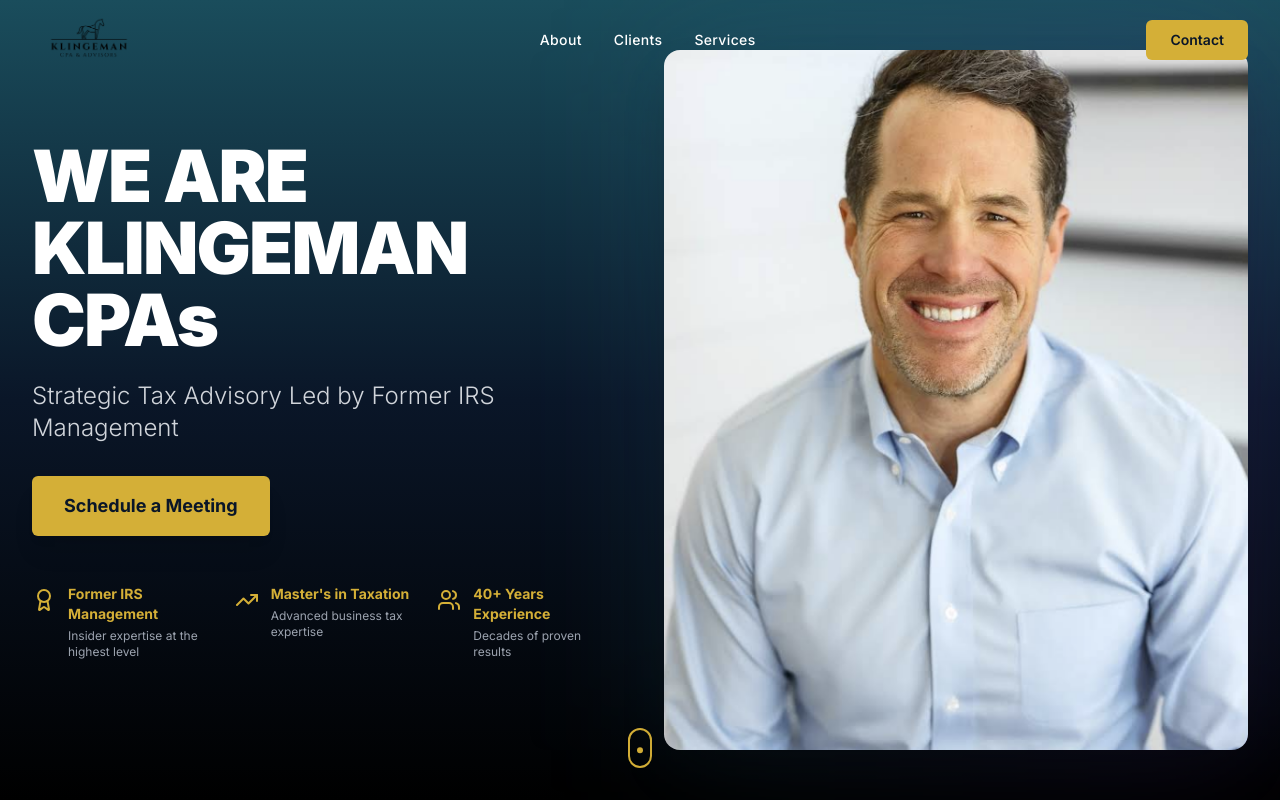
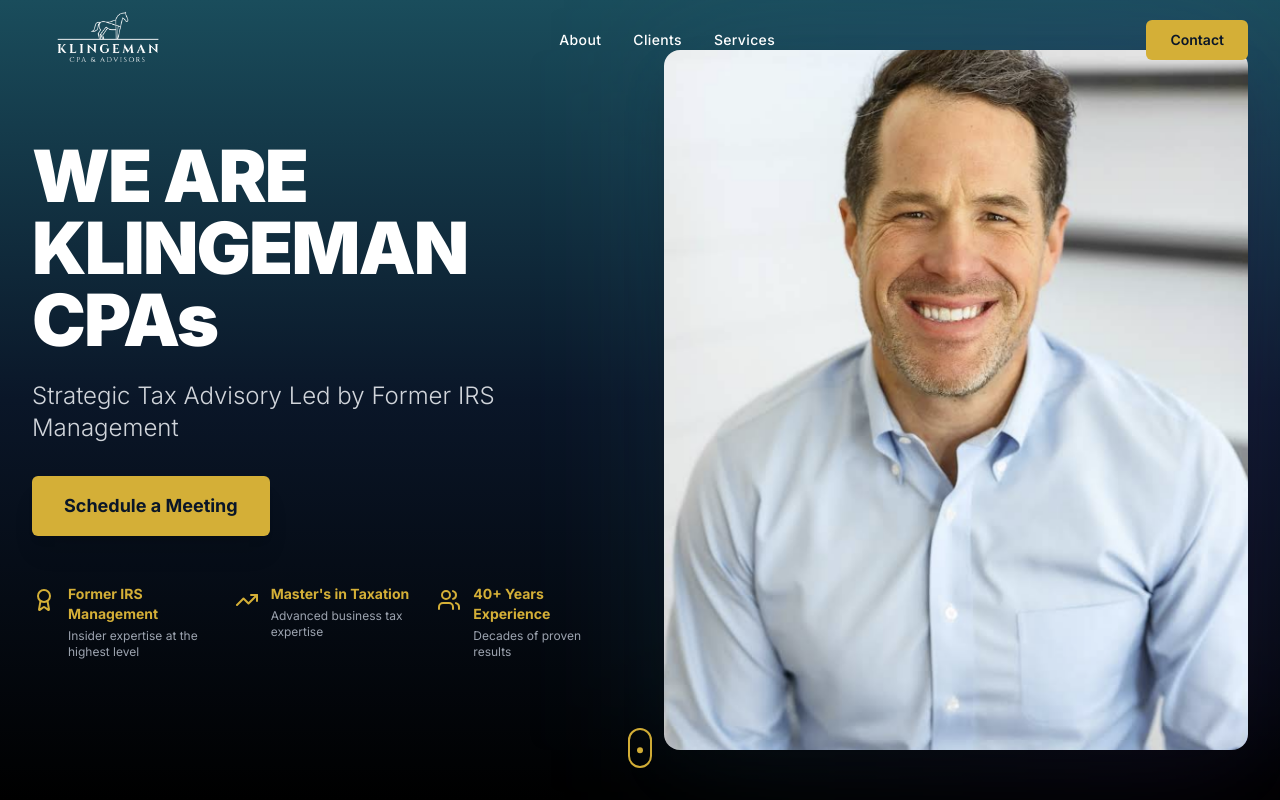
Before and after one commit to vincegoalt/cpa, a Next.js app: page / in a window 1280 px wide. Shown: the top 800 px of the page. Built offline with nearby package versions, Linux system fonts and the light colour scheme.

Commit message:
feat: increase logo size and make it white
- Increase logo height from h-12 to h-16 (33% larger)
- Increase width from 180 to 240
- Add brightness-0 and invert filters to make logo white
- Maintains hover opacity effect

```diff
--- a/components/Navigation.tsx
+++ b/components/Navigation.tsx
@@ -86,9 +86,9 @@
               <Image
                 src="/images/klingeman-logo.png"
                 alt="Klingeman CPAs Logo"
-                width={180}
-                height={60}
-                className="h-12 w-auto"
+                width={240}
+                height={80}
+                className="h-16 w-auto brightness-0 invert"
                 priority
               />
             </button>
```
